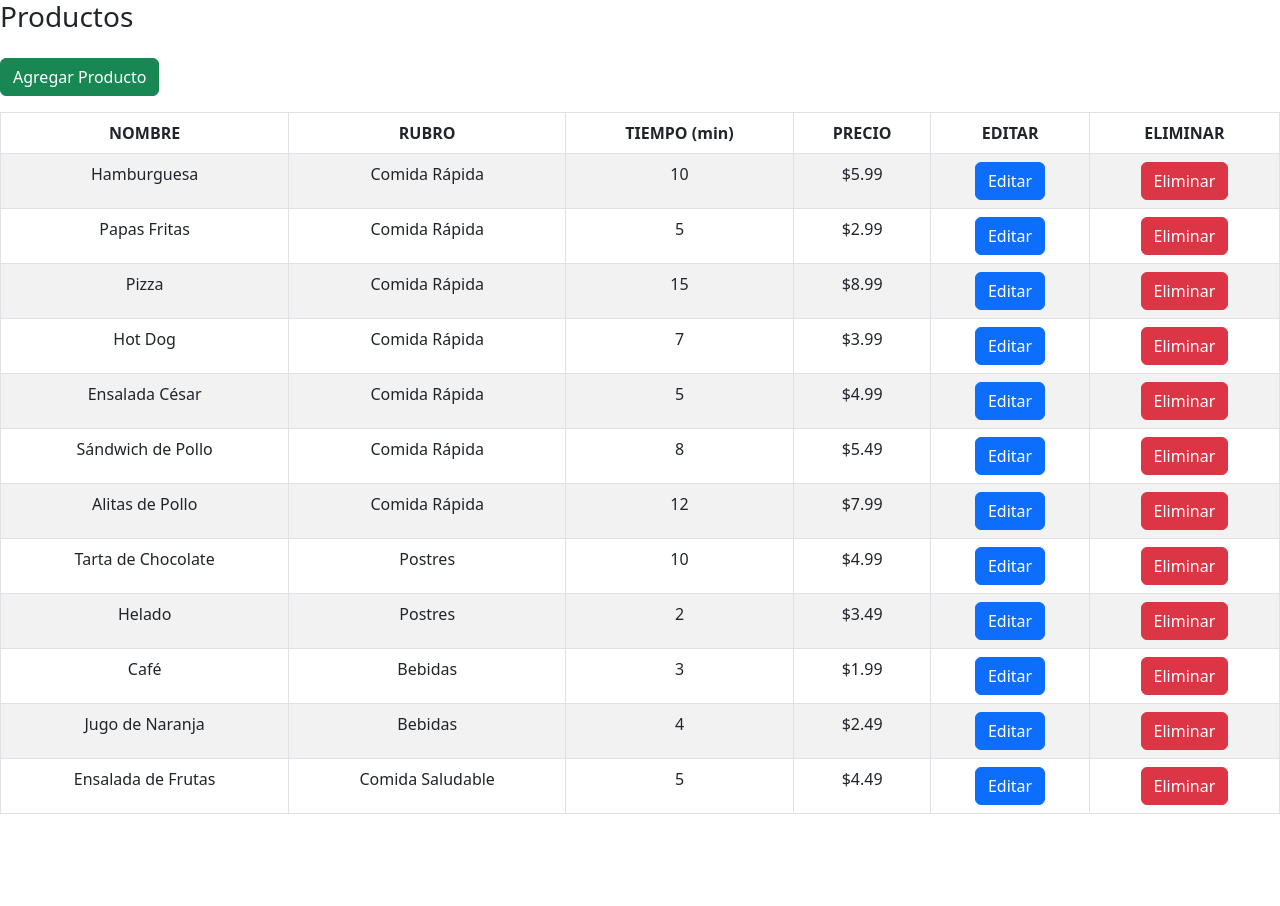
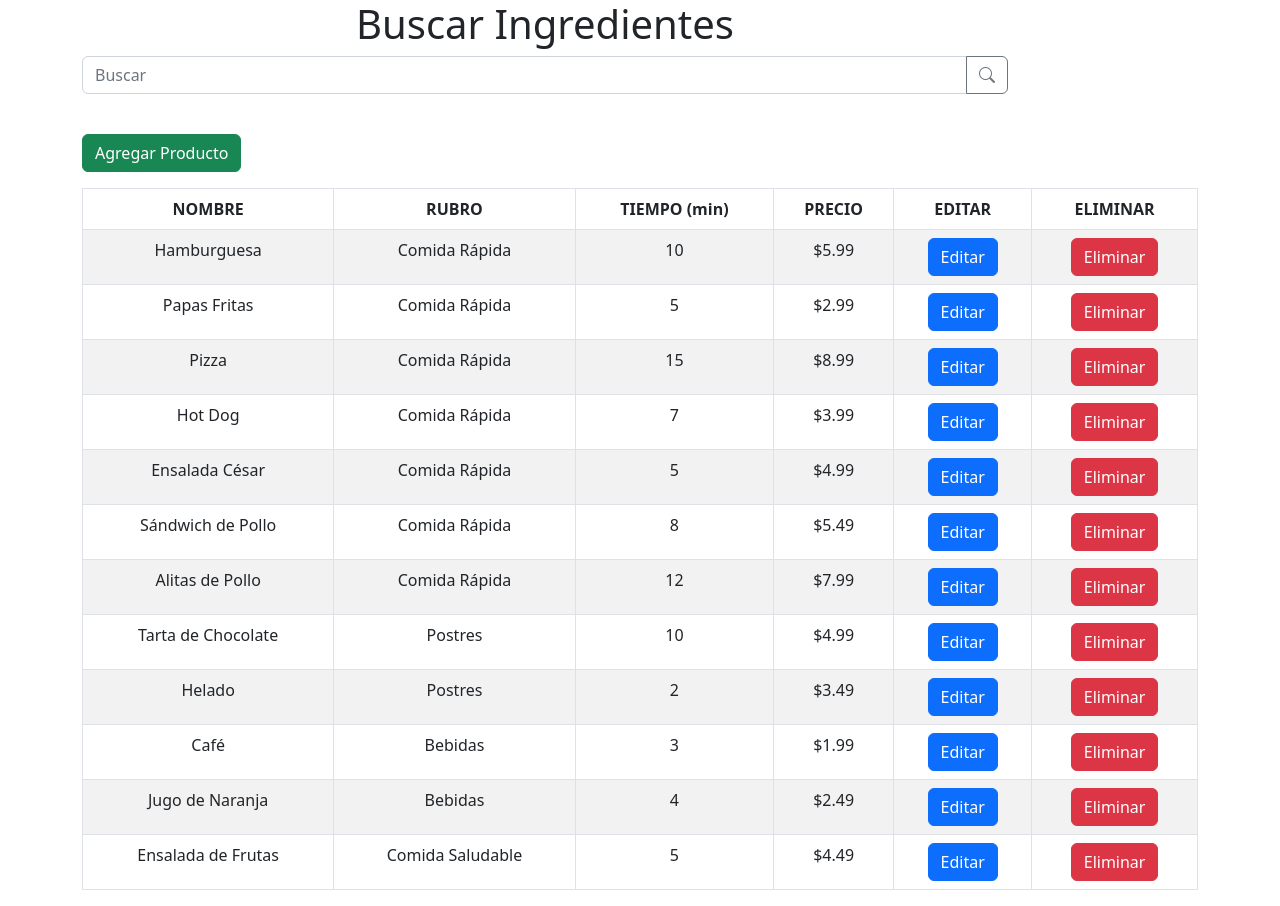
Before and after one commit to RamaHualpusher/Illuminati-ElBuenSabor-Frontend, a React (Create React App) app: page /cocina/productos in a window 1280 px wide. Before the commit the page ends 830 px from the top, so only its background shows below. Built offline with nearby package versions, Linux system fonts and the light colour scheme.

Commit message:
Agregación de busqueda en Productos

```diff
--- a/src/components/AdminPage/OpcionesAdmin.tsx
+++ b/src/components/AdminPage/OpcionesAdmin.tsx
@@ -247,7 +247,7 @@ export default function OpcionesAdmin() {
             </div>
             <div>
                 {selectedOption === "employee" && <Employee />}
-                {selectedOption === "productos" && <ProductosTable url="/assets/data/productosEjemplo.json" />}
+                {selectedOption === "productos" && <ProductosTable/>}
                 {selectedOption === "ingredientes" && <IngredientesTable />}
                 {selectedOption === "rubrosingredientes" && <RubrosIngredientesTable url="/assets/data/dataTableRubrosIngredientes.json" />}
                 {selectedOption === "rubroproductos" && <RubrosProductosTable url="/assets/data/dataTableRubrosProductos.json" />}
--- a/src/components/CocineroPage/CocineroPage.tsx
+++ b/src/components/CocineroPage/CocineroPage.tsx
@@ -59,7 +59,7 @@ export default function CocineroPage() {
             </Form.Group>
             <div>
                 {selectedOption === 'Pedidos' && <Bill/>}
-                {selectedOption === 'Producto' && <ProductosTable url="/assets/data/productosEjemplo.json" />}
+                {selectedOption === 'Producto' && <ProductosTable/>}
                 {selectedOption === 'Ingrediente' && <IngredientesTable />}
                 {selectedOption === 'Rubro Producto' && <RubrosProductosTable url="/assets/data/dataTableRubrosProductos.json" />}
                 {selectedOption === 'Rubro Ingrediente' && <RubrosIngredientesTable url="/assets/data/dataTableRubrosIngredientes.json" />}
--- a/src/components/Stock/Ingrediente/IngredientesTable.tsx
+++ b/src/components/Stock/Ingrediente/IngredientesTable.tsx
@@ -2,7 +2,6 @@ import React, { useState, useEffect } from 'react';
 import { Table, Button, Container, Col, Row,InputGroup, FormControl } from 'react-bootstrap';
 import EditIngredienteModal from './EditIngredienteModal';
 import AddIngredienteModal from './AddIngredienteModal';
-import 'bootstrap/dist/css/bootstrap.min.css';
 import { Ingrediente } from '../../../interface/interfaces';
 
 interface IngredientesTableProps { }
--- a/src/components/Stock/Producto/AddProductoModal.tsx
+++ b/src/components/Stock/Producto/AddProductoModal.tsx
@@ -1,6 +1,6 @@
 import React, { useState, useEffect } from "react";
 import { Modal, Button, Form } from "react-bootstrap";
-import { Producto } from "./ProductosTable";
+import { Producto } from "../../../interface/interfaces";
 import axios from "axios";
 
 type AddProductoModalProps = {
--- a/src/components/Stock/Producto/EditProductoModal.tsx
+++ b/src/components/Stock/Producto/EditProductoModal.tsx
@@ -1,6 +1,6 @@
 import React, { useState, useEffect } from "react";
 import { Modal, Button, Form } from "react-bootstrap";
-import { Producto } from "./ProductosTable";
+import { Producto } from "../../../interface/interfaces";
 import axios from "axios";
 
 type EditProductoModalProps = {
--- a/src/components/Stock/Producto/ProductosTable.tsx
+++ b/src/components/Stock/Producto/ProductosTable.tsx
@@ -1,101 +1,155 @@
 import React, { useState, useEffect } from 'react';
-import { Table, Button} from 'react-bootstrap';
-import axios from 'axios';
+import { Container, Row, Col, Table, Button, InputGroup, FormControl } from 'react-bootstrap';
 import EditProductoModal from './EditProductoModal';
 import AddProductoModal from './AddProductoModal';
+import { Producto } from '../../../interface/interfaces';
 
-import 'bootstrap/dist/css/bootstrap.min.css';
+interface ProductosTableProps { }
 
-export type Producto = {
-  id: number;
-  nombre: string;
-  rubro: string;
-  tiempo: number;
-  precio: number;
-};
-
-type ProductosTableProps = {
-  url: string;
-};
-
-const ProductosTable = ({ url }: ProductosTableProps) => {
-  const [data, setData] = useState<Producto[]>([]);
+const ProductosTable: React.FC<ProductosTableProps> = () => {
   const [editModalShow, setEditModalShow] = useState(false);
   const [addModalShow, setAddModalShow] = useState(false);
   const [selectedProducto, setSelectedProducto] = useState<Producto | null>(null);
+  const [data, setData] = useState<Producto[]>([]);
+  const [dataComplete, setdataComplete] = useState<Producto[]>([]);
+  const [search, setSearch] = useState("");
 
   useEffect(() => {
-    axios.get<Producto[]>(url)
-      .then(response => {
-        setData(response.data);
-      })
-      .catch(error => {
+
+    const fetchData = async () => {
+      try {
+        const response = await fetch("/assets/data/productosEjemplo.json");
+        const responseData = await response.json();
+        setData(responseData);
+        setdataComplete(responseData);
+      } catch (error) {
         console.log(error);
+      }
+    };
+    fetchData();
+  }, []);
+
+  const handleChange = (e: React.ChangeEvent<HTMLInputElement>) => {
+    setSearch(e.target.value);
+  };
+
+  const handleSearch = () => {
+    filter(search);
+  };
+
+
+  const filter = (searchParam: string) => {
+    const searchResult = dataComplete.filter((productVal: Producto) => {
+      if (
+        productVal.id.toString().toLowerCase().includes(searchParam.toLowerCase()) ||
+        productVal.nombre.toString().toLowerCase().includes(searchParam.toLowerCase()) ||
+        productVal.rubro?.toString().toLowerCase().includes(searchParam.toLowerCase())
+      ) {
+        return productVal;
+      }
+      return null;
     });
-  }, [url]);
+    setData(searchResult);
+  };
+
 
   const handleEditModalOpen = (producto: Producto) => {
     setSelectedProducto(producto);
     setEditModalShow(true);
-  }
+  };
 
   const handleEditModalClose = () => {
     setSelectedProducto(null);
     setEditModalShow(false);
-  }
+  };
 
   const handleAddModalOpen = () => {
     setAddModalShow(true);
-  }
+  };
 
   const handleAddModalClose = () => {
     setAddModalShow(false);
+  };
+
+  const handleProductoEdit = async (producto: Producto) => {
+    try {
+      const response = await fetch(`${"/assets/data/productosEjemplo.json"}/${producto.id}`, {
+        method: 'PUT',
+        headers: {
+          'Content-Type': 'application/json',
+        },
+        body: JSON.stringify(producto),
+      });
+      const updatedProducto = await response.json();
+
+      const newData = [...data];
+      const index = newData.findIndex((item) => item.id === producto.id);
+      newData[index] = updatedProducto;
+
+      setData(newData);
+    } catch (error) {
+      console.log(error);
     }
+  };
 
-  const handleProductoEdit = (producto: Producto) => {
-    axios.put(`${url}/${producto.id}`, producto)
-      .then(response => {
-        const newData = [...data];
-        const index = newData.findIndex(item => item.id === producto.id);
-        newData[index] = response.data;
-        setData(newData);
-      })
-      .catch(error => {
+  const handleProductoAdd = async (producto: Producto) => {
+    try {
+      const response = await fetch("/assets/data/productosEjemplo.json", {
+        method: 'POST',
+        headers: {
+          'Content-Type': 'application/json',
+        },
+        body: JSON.stringify(producto),
+      });
+      const newProducto = await response.json();
+
+      setData([...data, newProducto]);
+    } catch (error) {
       console.log(error);
+    }
+  };
+
+  const handleProductoDelete = async (producto: Producto) => {
+    try {
+      await fetch(`${"/assets/data/productosEjemplo.json"}/${producto.id}`, {
+        method: 'DELETE',
       });
+
+      setData(data.filter((item) => item.id !== producto.id));
+    } catch (error) {
+      console.log(error);
     }
-
-  const handleProductoAdd = (producto: Producto) => {
-    axios.post(url, producto)
-      .then(response => {
-        setData([...data, response.data]);
-      })
-      .catch(error => {
-        console.log(error);
-      });
-  }
-
-  const handleProductoDelete = (producto: Producto) => {
-    axios.delete(`${url}/${producto.id}`)
-      .then(response => {
-        setData(data.filter(item => item.id !== producto.id));
-      })
-      .catch(error => {
-        console.log(error);
-      });
-  }
+  };
 
   return (
-    <div>
-        <div className="d-flex justify-content-start align-items-center mb-3">
-        <h3>Productos</h3>
-      </div>
-      <div className="d-flex justify-content-start align-items-center mb-3">
-        <Button variant="success" onClick={handleAddModalOpen}>
+    <Container>
+      <Row className="justify-content-start align-items-center mb-3">
+        <Col sm={10}>
+          <h1>Buscar Ingredientes</h1>
+          <InputGroup className="mb-4">
+            <FormControl
+              placeholder="Buscar"
+              aria-label="Buscar"
+              aria-describedby="basic-addon2"
+              value={search}
+              onChange={handleChange}
+            />
+            <Button variant="outline-secondary" id="button-addon2" onClick={handleSearch}>
+              <i className="bi bi-search"></i>
+            </Button>
+          </InputGroup>
+        </Col>
+      </Row>
+
+      <Row className="mb-3">
+        <Col>
+          <Button variant="success" onClick={handleAddModalOpen} className="float-start">
             Agregar Producto
           </Button>
-      </div>
-
+        </Col>
+      </Row>
+      <Row>
+        <Col>
           <Table striped bordered hover>
             <thead>
               <tr>
@@ -108,23 +162,34 @@ const ProductosTable = ({ url }: ProductosTableProps) => {
               </tr>
             </thead>
             <tbody>
-          {data.map(producto => (
+              {data.map((producto) => (
                 <tr key={producto.id}>
                   <td>{producto.nombre}</td>
                   <td>{producto.rubro}</td>
                   <td>{producto.tiempo}</td>
                   <td>${producto.precio}</td>
                   <td>
-                <Button variant="primary" onClick={() => handleEditModalOpen(producto)}>Editar</Button>
+                    <Button
+                      variant="primary"
+                      onClick={() => handleEditModalOpen(producto)}
+                    >
+                      Editar
+                    </Button>
                   </td>
                   <td>
-            <Button variant="danger" onClick={() => handleProductoDelete(producto)}>Eliminar</Button>
+                    <Button
+                      variant="danger"
+                      onClick={() => handleProductoDelete(producto)}
+                    >
+                      Eliminar
+                    </Button>
                   </td>
                 </tr>
               ))}
             </tbody>
           </Table>
-
+        </Col>
+      </Row>
       <EditProductoModal
         show={editModalShow}
         handleClose={handleEditModalClose}
@@ -136,7 +201,7 @@ const ProductosTable = ({ url }: ProductosTableProps) => {
         handleClose={handleAddModalClose}
         handleProductoAdd={handleProductoAdd}
       />
-</div>
+    </Container>
   );
 };
 
--- a/src/routers/IndexRouter.tsx
+++ b/src/routers/IndexRouter.tsx
@@ -22,7 +22,7 @@ const IndexRouter = () => {
         <Route path="/cocinero" element={<Cocinero/>}/>
         <Route path="/carrito" element={<ShoppingCart/>} />
         <Route path="/cocina/ingredientes" element={<IngredientesTable />} />
-        <Route path="/cocina/productos" element={<ProductosTable url="/assets/data/productosEjemplo.json" />} />
+        <Route path="/cocina/productos" element={<ProductosTable/>} />
         <Route path="/cocina/rubros/ingredientes" element={<RubrosIngredientesTable url="/assets/data/dataTableRubrosIngredientes.json" />} />
         <Route path="/cocina/rubros/productos" element={<RubrosProductosTable url="/assets/data/dataTableRubrosProductos.json" />} />
       </Routes>
```
Also changed, not shown: src/interface/interfaces.ts (+8 -0 lines). Lines whose indentation alone changed are shown as unchanged.
